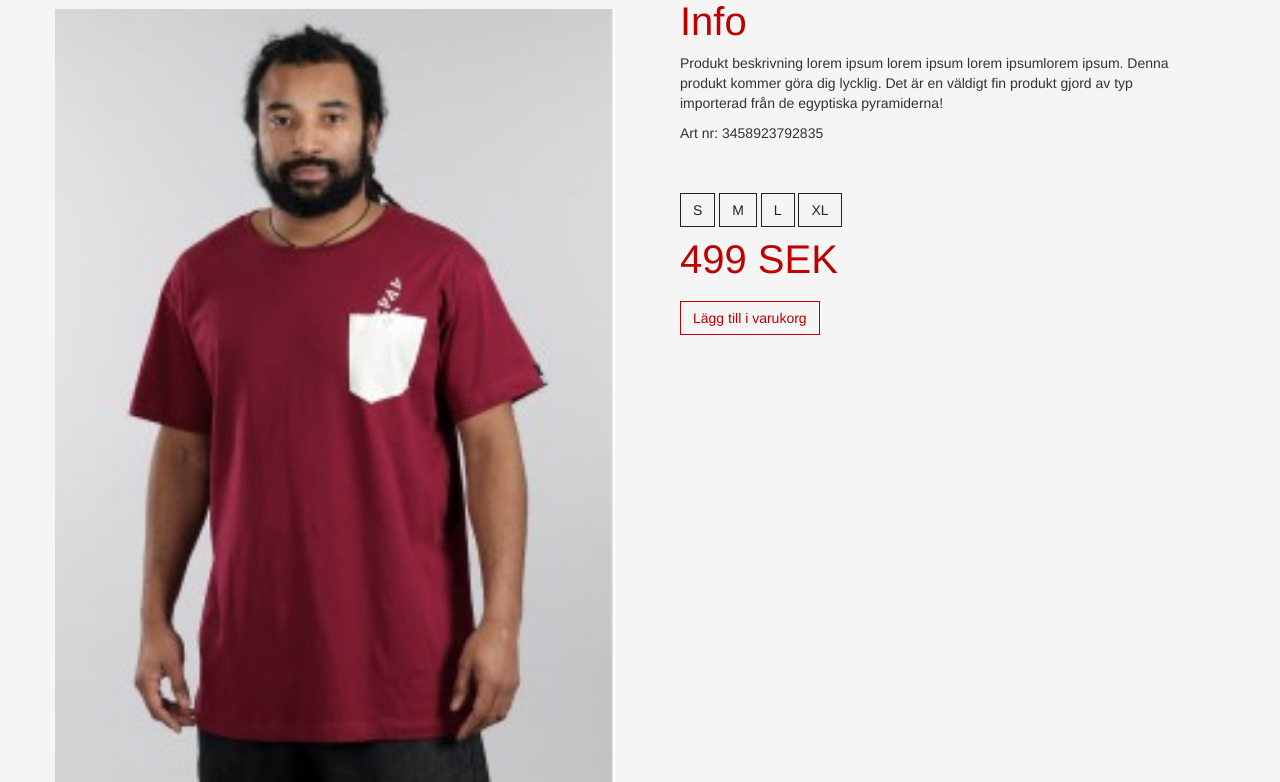
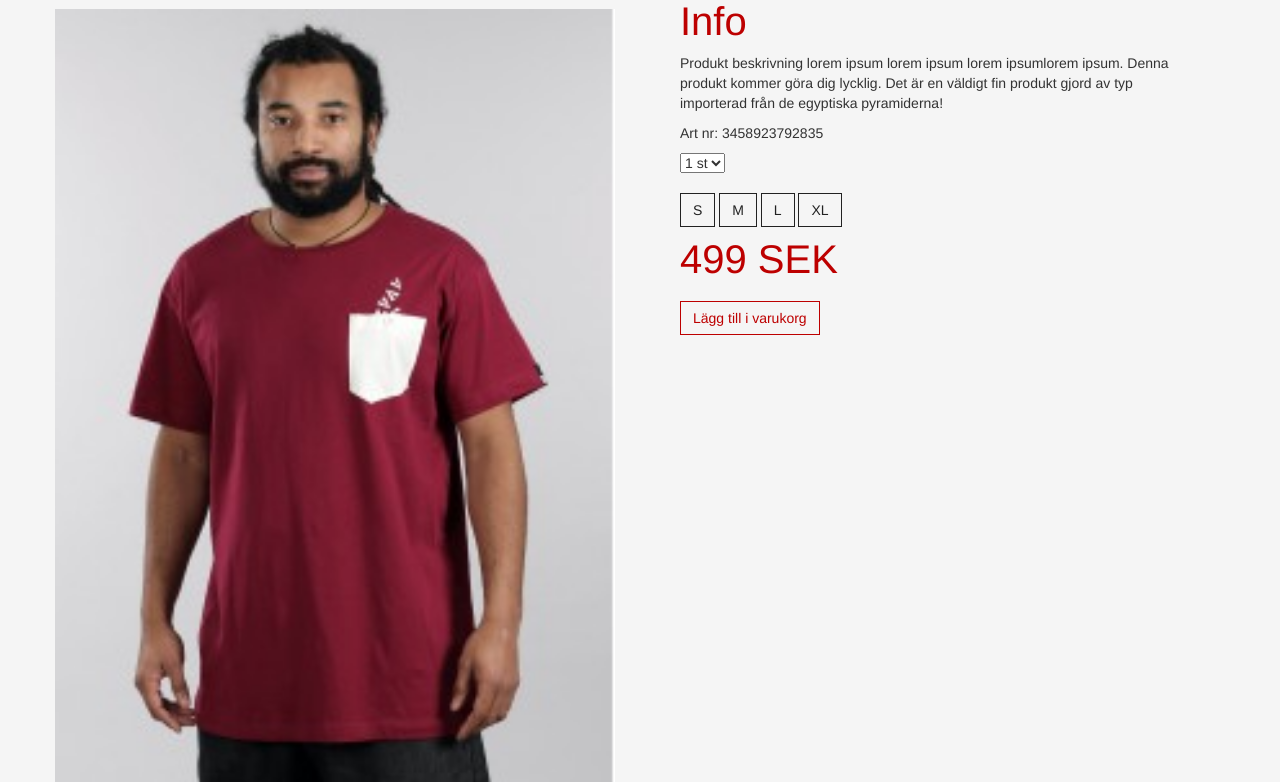
Before and after one commit to cama2014/Camaalbin, a PHP site: page /produktsida2.php in a window 1280 px wide. Shown: the part 157-939 px from the top of the page. Run offline with PHP 8.4, Linux system fonts and the light colour scheme; some libraries are stand-ins or nearby versions.

Commit message:
2015-02-06 carl

```diff
--- a/produktsida2.php
+++ b/produktsida2.php
@@ -58,34 +58,17 @@
                         <p>Art nr: 3458923792835</p>
 
 
-<!--                        <div id="farg">
-                            <div class="well">
-                                <ul>
-                                    <li>
-                                        <a href="#"><span class="farg-typ" style="background-color: blue;"></span></a>
-                                        <a href="#"><span class="farg-typ" style="background-color: brown;"></span></a>
-                                        <a href="#"><span class="farg-typ" style="background-color: green;"></span></a>
-                                        <a href="#"><span class="farg-typ" style="background-color: yellow;"></span></a>
-                                    </li>
-                                    <li>
-                                        <a href="#"><span class="farg-typ" style="background-color: pink;"></span></a>
-                                        <a href="#"><span class="farg-typ" style="background-color: red;"></span></a>
-                                        <a href="#"><span class="farg-typ" style="background-color: black;"></span></a>
-                                        <a href="#"><span class="farg-typ" style="background-color: white;"></span></a>
-                                    </li>
-                                </ul>
-                            </div>
-                        </div> -->
+
+
+                        <select>
+                            <option>1 st</option>
+                            <option>2 st</option>
+                            <option>3 st</option>
+
+                        </select>
 
 
 
-
-<!--                        <div class="btn-group" role="group" aria-label="...">
-                            <a id="btn" href="#size=small"> <button type="button" class="btn btn-default size">S</button></a>
-                            <a id="btn" href="#size=medium"> <button type="button" class="btn btn-default size">M</button></a>
-                            <a id="btn" href="#size=large"><button type="button" class="btn btn-default size">L</button></a>
-                            <a id="btn" href="#size=xlarge"> <button type="button" class="btn btn-default size">XL</button></a>
-                        </div>-->
                         <br>
                         <br>
                         <div class="btn-group" role="group" aria-label="...">
```
Lines whose indentation alone changed are shown as unchanged.
